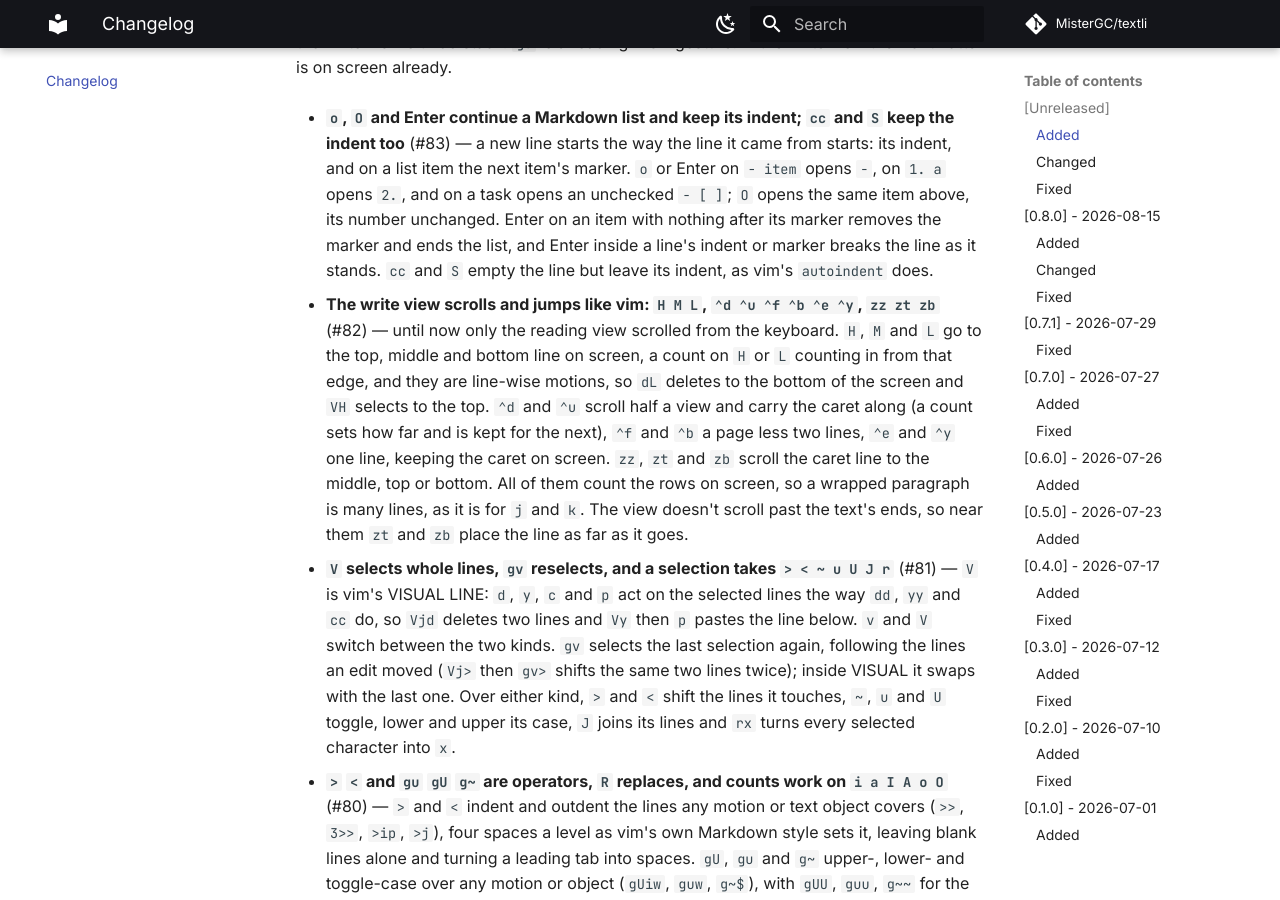
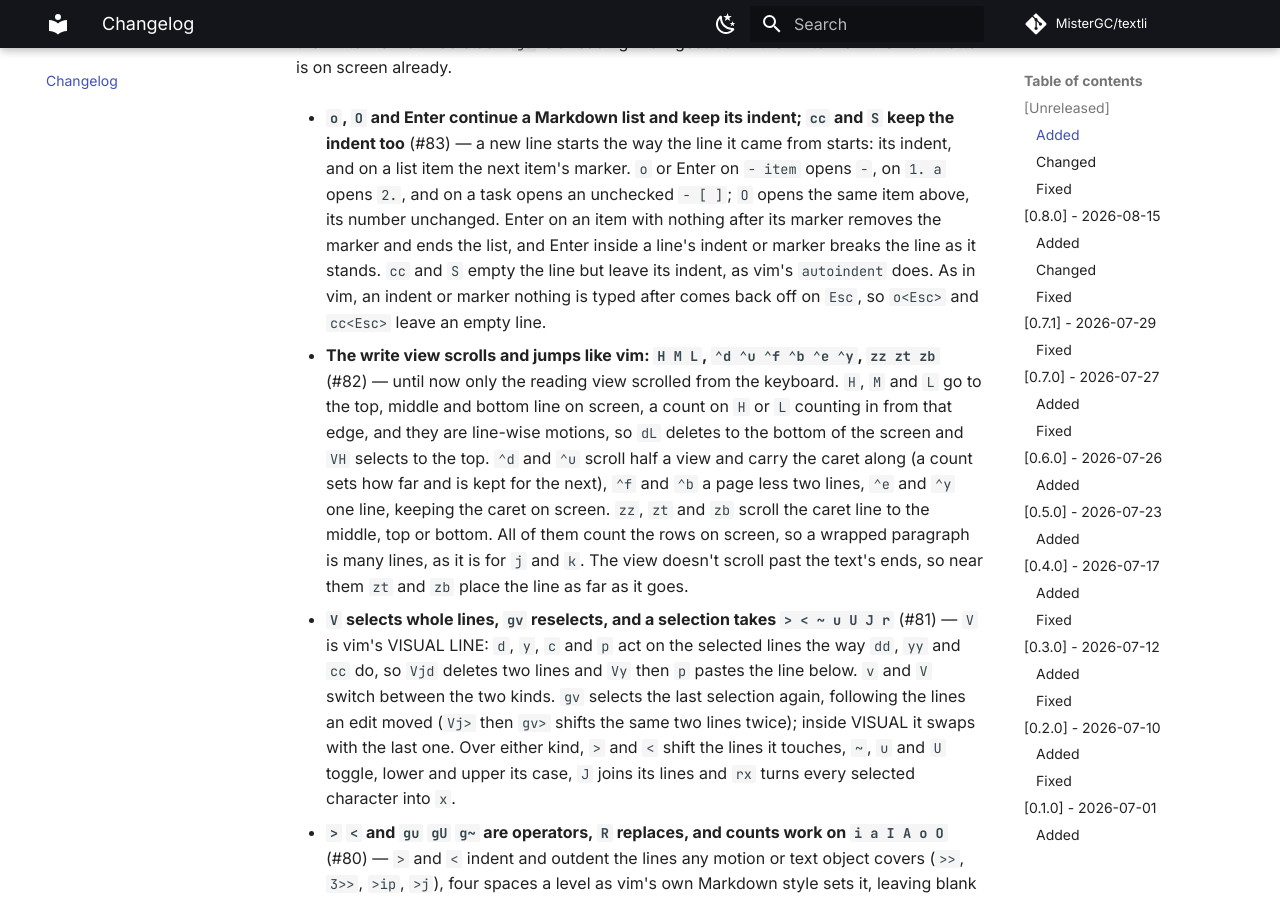
Before and after one commit to MisterGC/textli, an MkDocs documentation site: the page built from docs/changelog.md, in a window 1280 px wide and 900 px high, scrolled down 1371 px. Built offline with MkDocs 1.6.1 and Material for MkDocs 9.7.7, drawn with Linux system fonts in a browser that asks for light colours; comment, search, counter and statistics services are not loaded.

Commit message:
Docs: Esc with nothing typed drops the indent and marker o, Enter and cc put down

```diff
--- a/CHANGELOG.md
+++ b/CHANGELOG.md
@@ -65,7 +65,9 @@ and this project adheres to [Semantic Versioning](https://semver.org/spec/v2.0.0
   unchanged. Enter on an item with nothing after its marker removes the
   marker and ends the list, and Enter inside a line's indent or marker
   breaks the line as it stands. `cc` and `S` empty the line but leave its
-  indent, as vim's `autoindent` does.
+  indent, as vim's `autoindent` does. As in vim, an indent or marker nothing
+  is typed after comes back off on `Esc`, so `o<Esc>` and `cc<Esc>` leave an
+  empty line.
 
 - **The write view scrolls and jumps like vim: `H M L`, `⌃d ⌃u ⌃f ⌃b ⌃e
   ⌃y`, `zz zt zb`** (#82) — until now only the reading view scrolled from the
```
Also changed, not shown: docs/writing.md (+2 -1 lines).
